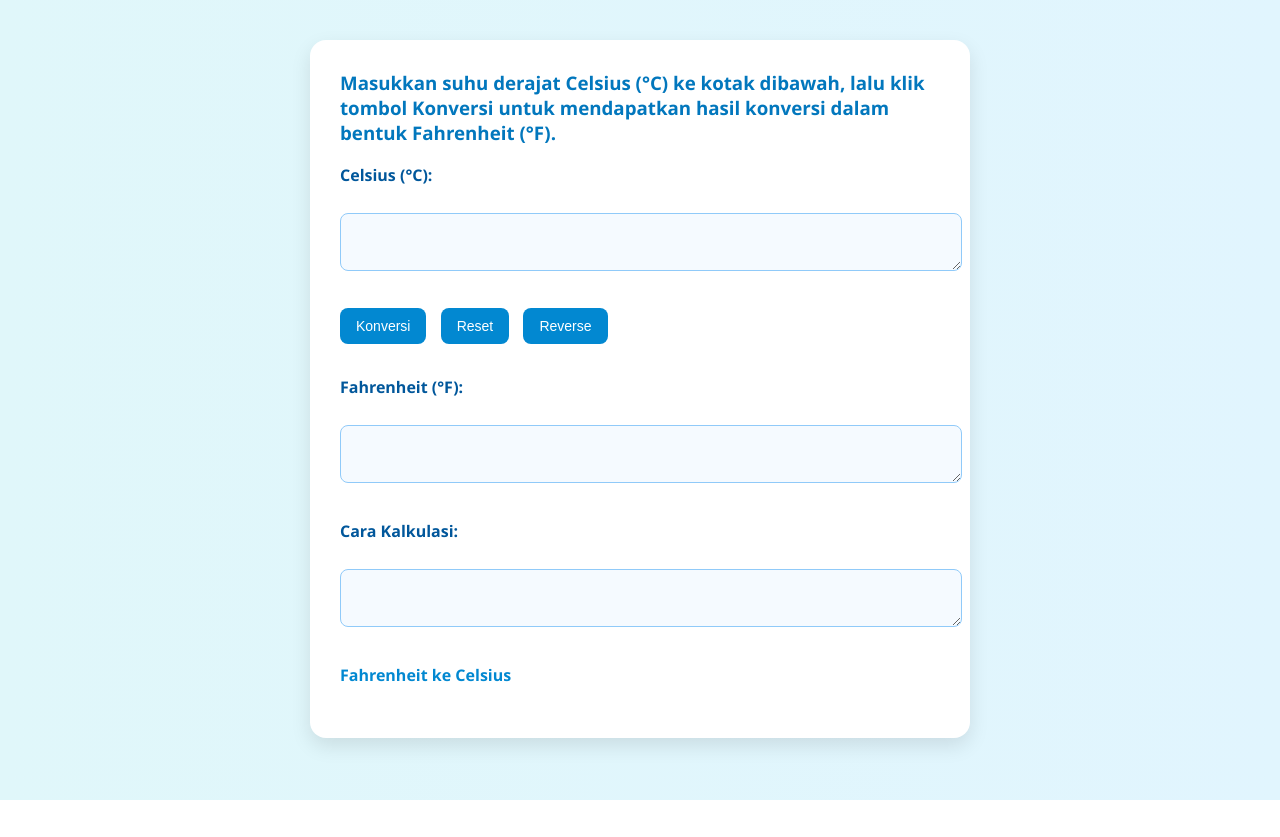
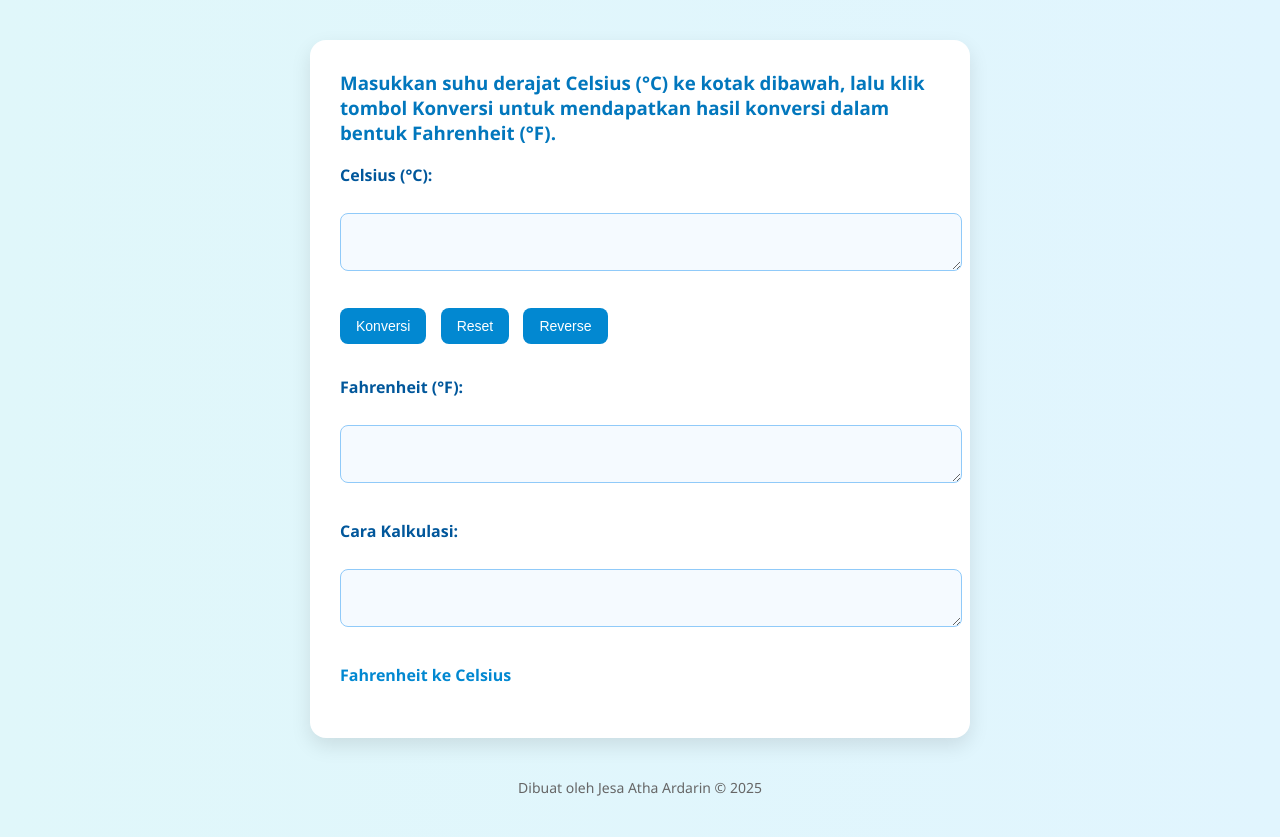
Before and after one commit to revou-fundamental-course/21-apr-25-Jesa-Atha, a plain HTML site: page index.html in a window 1280 px wide. Before the commit the page ends 800 px from the top, so only its background shows below. Drawn offline with Linux system fonts and the light colour scheme; a web font is replaced by a local one.

Commit message:
Update index.html

```diff
--- a/index.html
+++ b/index.html
@@ -25,6 +25,9 @@
 
         <a href="#" onclick="reverse()">Fahrenheit ke Celsius</a><br><br>
     </div>
+    <footer style="text-align: center; margin-top: 40px; font-size: 14px; color: #666;">
+  Dibuat oleh Jesa Atha Ardarin &copy; 2025
+</footer>
 
     <script src="script.js"></script>
 </body>
```
